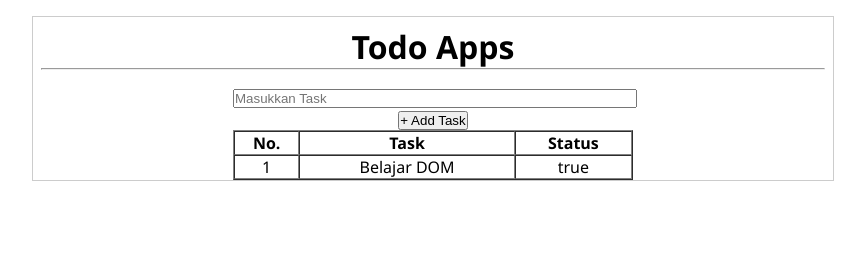
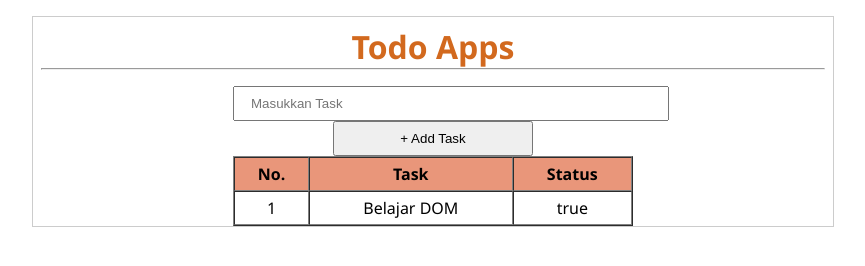
Before and after one commit to imbasri-dev/FullStack-Web-Developer-ITBOX, a plain HTML site: page Intermediate/Pengenalan HTML dan CSS/Aplikasi Todo Apps/index.html in a window 1280 px wide. Shown: the whole page, without its empty margins (207-1072 px from the left). Drawn offline with Linux system fonts and the light colour scheme.

Commit message:
learn intermediate : Studi Kasus Aplikasi Todo Apps

```diff
--- a/Intermediate/Pengenalan HTML dan CSS/Aplikasi Todo Apps/style.css
+++ b/Intermediate/Pengenalan HTML dan CSS/Aplikasi Todo Apps/style.css
@@ -16,13 +16,23 @@ body {
     padding: 8px;
     margin-bottom: 8px;
 }
+.header h1 {
+    color: chocolate;
+}
 .body_todo {
     width: 50%;
     margin: auto;
 }
-.input_body,
+.input_body {
+    width: 100%;
+}
 .input_body input {
     width: 100%;
+    padding: 8px 16px;
+}
+.input_body button {
+    width: 50%;
+    padding: 8px 16px;
 }
 .table_body {
     width: 100%;
@@ -30,3 +40,11 @@ body {
 table {
     width: 100%;
 }
+
+th,
+td {
+    padding: 5px;
+}
+th {
+    background-color: darksalmon;
+}
```
